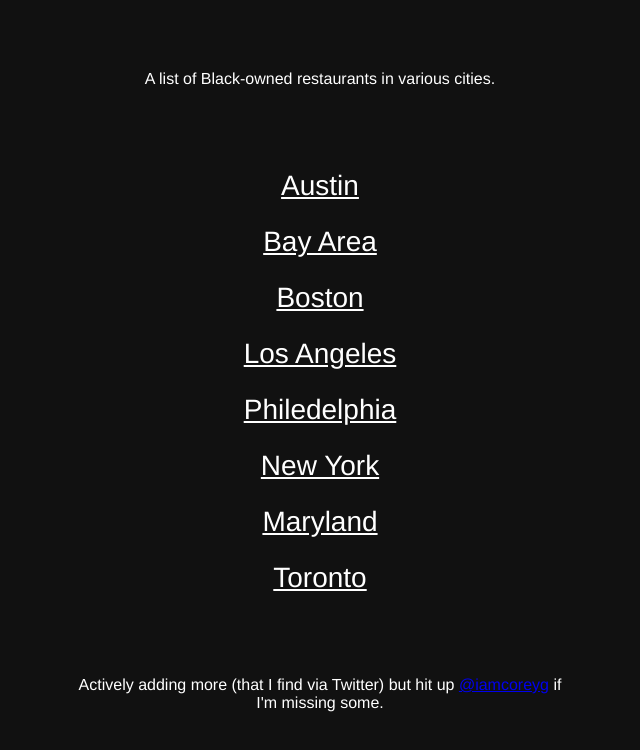
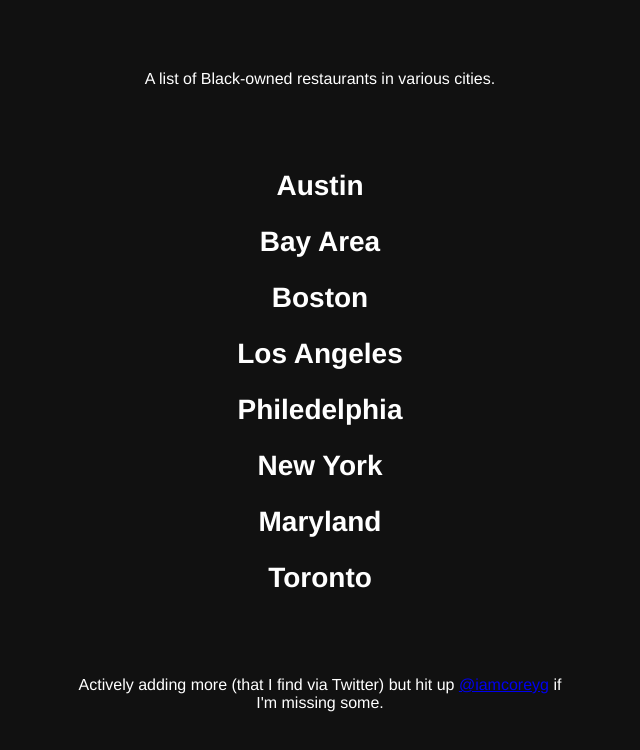
Before and after one commit to iamcoreyg/dine.black, a React (Create React App) app: page / in a window 1280 px wide. Shown: the top 750 px of the page, without its empty margins (320-960 px from the left). Built offline with nearby package versions, Linux system fonts and the light colour scheme.

Commit message:
update styles

```diff
--- a/src/App.css
+++ b/src/App.css
@@ -17,9 +17,15 @@ ul, li {
 }
 
 li a {
-  display: block;
   font-size: 1.75rem;
   color: #fff;
+  text-decoration: none;
+  font-weight: 700;
+}
+
+li a:hover {
+  color: green;
+  border-bottom: 2px solid green;
 }
 
 p {
```
